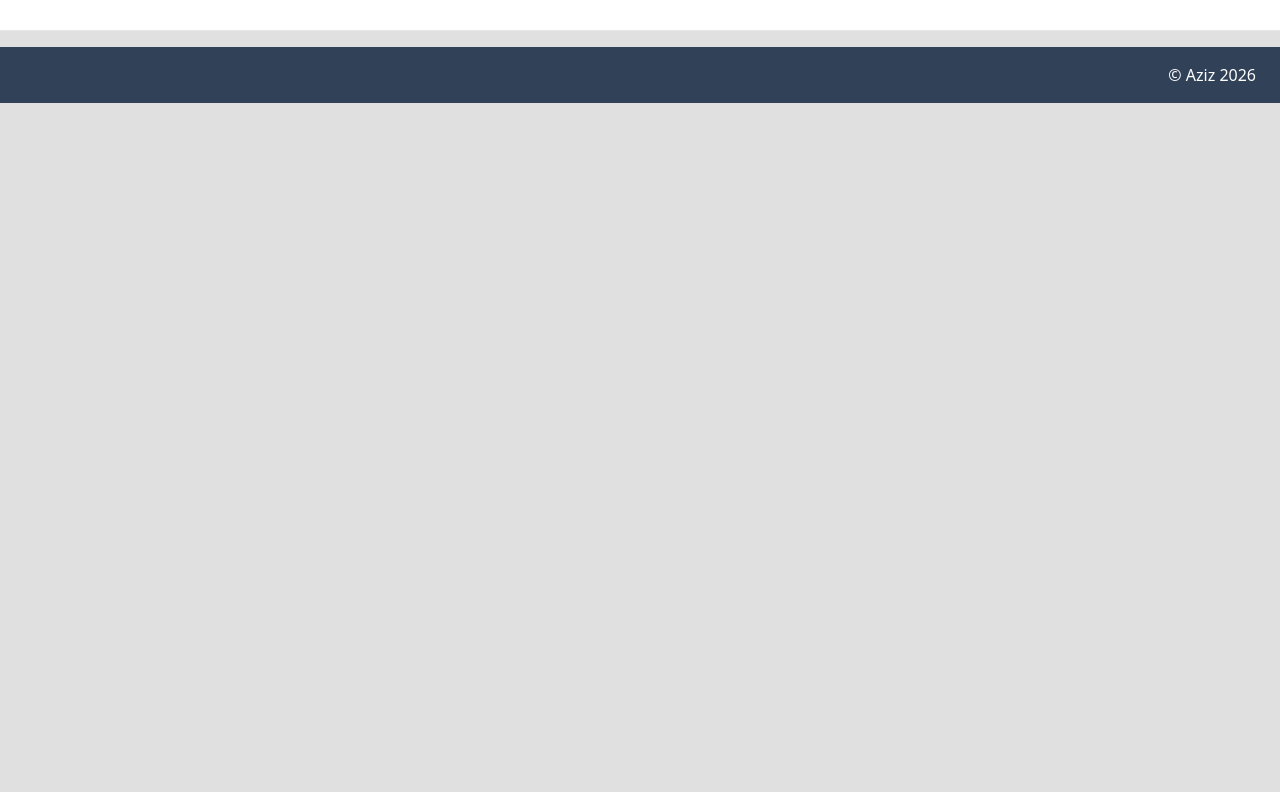
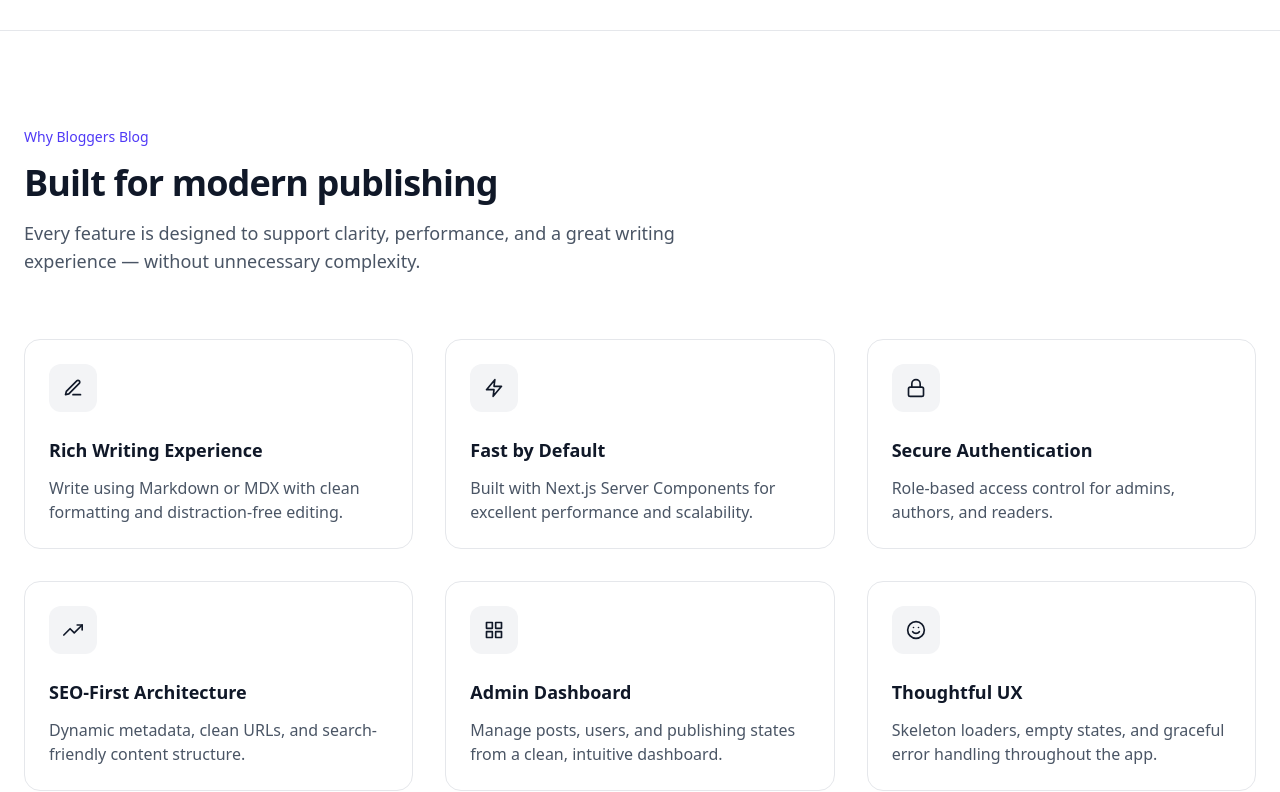
Before and after one commit to IAMA3I3/bloggers-blog, a Next.js app: page / in a window 1280 px wide. Shown: the part 789-1581 px from the top of the page. Before the commit the page ends 892 px from the top, so only its background shows below. Built offline with nearby package versions, Linux system fonts and the light colour scheme; no server answers.

Commit message:
Features section

```diff
--- a/src/app/(main)/page.tsx
+++ b/src/app/(main)/page.tsx
@@ -1,3 +1,4 @@
+import Features from "@/components/sections/Features";
 import Hero from "@/components/sections/Hero";
 import TechStackStrip from "@/components/sections/TechStackStrip";
 
@@ -7,6 +8,7 @@ export default async function Home() {
     <div className=" flex-1">
       <Hero />
       <TechStackStrip />
+      <Features />
     </div>
   );
 }
--- a/src/app/globals.css
+++ b/src/app/globals.css
@@ -116,6 +116,8 @@ body {
   transition: opacity 0.4s ease;
 }
 
+
+/* marquee */
 @keyframes marquee {
   from {translate: 0;}
   to {translate: -100%;}
--- a/src/components/layout/Footer.tsx
+++ b/src/components/layout/Footer.tsx
@@ -1,6 +1,6 @@
 export const Footer = () => {
     return (
-        <footer className=" mt-4 w-full py-4 bg-slate-700 text-white">
+        <footer className=" w-full py-4 bg-slate-700 text-white">
             <div className=" container m-auto px-6 flex justify-end">
                 <p className=''>© <a href="https://abdulazeezsalami.vercel.app/" target="_blank" rel="noopener noreferrer" className=' hover:underline'>Aziz</a> {new Date().getFullYear()}</p>
             </div>
--- /dev/null
+++ b/src/components/sections/Features.tsx
@@ -0,0 +1,90 @@
+import {
+  FiEdit3,
+  FiZap,
+  FiLock,
+  FiTrendingUp,
+  FiGrid,
+  FiSmile,
+} from "react-icons/fi"
+
+export default function Features() {
+  return (
+    <section className="bg-white py-24 dark:bg-gray-950">
+      <div className=" container mx-auto px-6">
+
+        {/* Section header */}
+        <div className="mb-16 max-w-2xl">
+          <p className="text-sm font-medium text-indigo-600 dark:text-indigo-400">
+            Why Bloggers Blog
+          </p>
+          <h2 className="mt-4 text-3xl font-semibold tracking-tight text-gray-900 sm:text-4xl dark:text-gray-100">
+            Built for modern publishing
+          </h2>
+          <p className="mt-4 text-lg text-gray-600 dark:text-gray-400">
+            Every feature is designed to support clarity, performance, and a
+            great writing experience — without unnecessary complexity.
+          </p>
+        </div>
+
+        {/* Features grid */}
+        <div className="grid gap-8 sm:grid-cols-2 lg:grid-cols-3">
+          <Feature
+            icon={<FiEdit3 />}
+            title="Rich Writing Experience"
+            description="Write using Markdown or MDX with clean formatting and distraction-free editing."
+          />
+          <Feature
+            icon={<FiZap />}
+            title="Fast by Default"
+            description="Built with Next.js Server Components for excellent performance and scalability."
+          />
+          <Feature
+            icon={<FiLock />}
+            title="Secure Authentication"
+            description="Role-based access control for admins, authors, and readers."
+          />
+          <Feature
+            icon={<FiTrendingUp />}
+            title="SEO-First Architecture"
+            description="Dynamic metadata, clean URLs, and search-friendly content structure."
+          />
+          <Feature
+            icon={<FiGrid />}
+            title="Admin Dashboard"
+            description="Manage posts, users, and publishing states from a clean, intuitive dashboard."
+          />
+          <Feature
+            icon={<FiSmile />}
+            title="Thoughtful UX"
+            description="Skeleton loaders, empty states, and graceful error handling throughout the app."
+          />
+        </div>
+      </div>
+    </section>
+  )
+}
+
+function Feature({
+  icon,
+  title,
+  description,
+}: {
+  icon: React.ReactNode
+  title: string
+  description: string
+}) {
+  return (
+    <div className="rounded-2xl border border-gray-200 p-6 transition hover:shadow-sm dark:border-gray-800">
+      <div className="flex h-12 w-12 items-center justify-center rounded-xl bg-gray-100 text-gray-900 dark:bg-gray-900 dark:text-gray-100">
+        <span className="text-xl">{icon}</span>
+      </div>
+
+      <h3 className="mt-6 text-lg font-semibold text-gray-900 dark:text-gray-100">
+        {title}
+      </h3>
+      <p className="mt-3 text-gray-600 dark:text-gray-400">
+        {description}
+      </p>
+    </div>
+  )
+}
```
